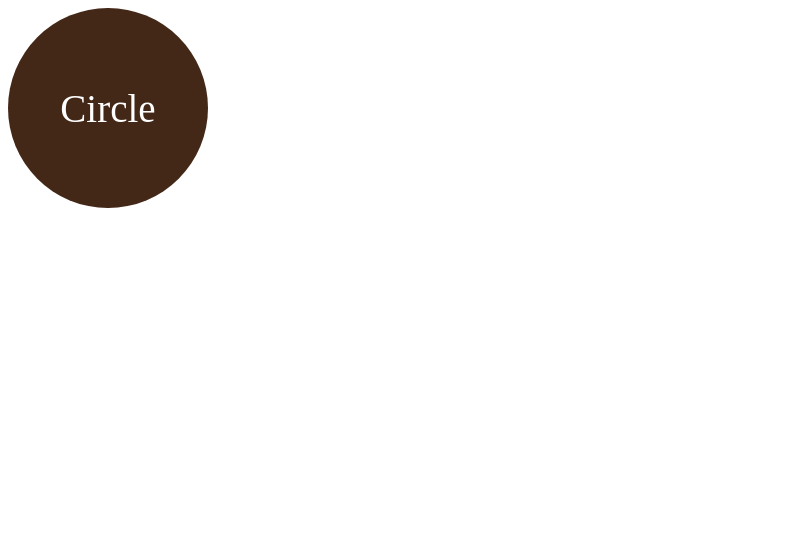
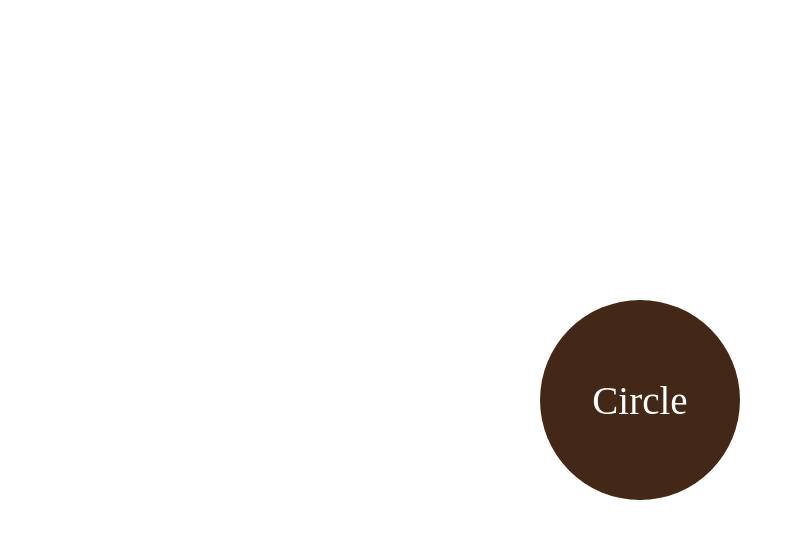
Before and after one commit to mh-emon-mern/Circle_centered_text, a plain HTML site: page Circle-Centered-Text/index.html in a window 1280 px wide. Shown: the whole page, without its empty margins (0-795 px from the left). Drawn offline with Linux system fonts and the light colour scheme.

Commit message:
updated circle centerd text info

```diff
--- a/Circle-Centered-Text/style.css
+++ b/Circle-Centered-Text/style.css
@@ -10,3 +10,10 @@
     font-size: 39px;
 
 }
+body{
+    height: 100vh;    /* full screen height */
+    display: flex;
+    justify-content: center;
+    align-items: center;
+    margin: 0;
+}
```
